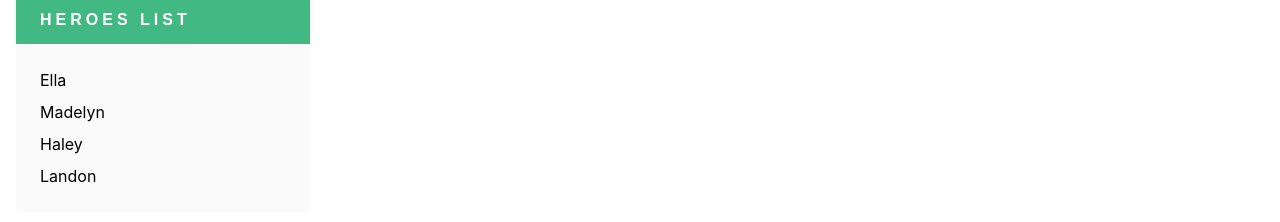
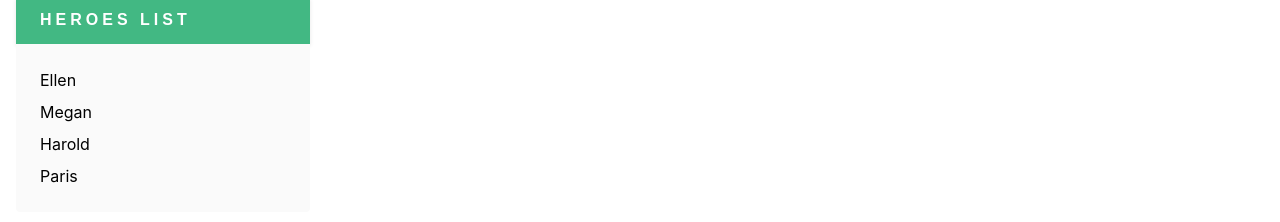
Before and after one commit to carloscorti/vue-heroes, a Vue app: page / in a window 1280 px wide. Shown: the part 126-348 px from the top of the page. Built offline with nearby package versions, Linux system fonts and the light colour scheme.

Commit message:
seeting capeMessage watching selecteHero.capeCounter

```diff
--- a/src/components/heroesList.vue
+++ b/src/components/heroesList.vue
@@ -8,7 +8,7 @@
         <header class="card-header">
           <p class="card-header-title">heroes list</p>
         </header>
-        <ul class="card-content is-hoverable">
+        <ul class="card-content is-hoverable" v-if="heroes.length > 0">
           <li v-for="hero in heroes" :key="hero.id">
             <a
               href="#"
@@ -70,6 +70,20 @@
                 v-model="selectedHero.description"
               />
             </div>
+            <div class="field" v-show="showMore">
+              <label class="label" for="capeCounter">Cape Counter</label>
+              <input
+                class="input"
+                id="capeCounter"
+                min="0"
+                type="number"
+                v-model="selectedHero.capeCounter"
+              />
+            </div>
+            <div class="field" v-show="showMore">
+              <label class="label" for="capeMessage">Cape Message</label>
+              <label class="input" name="capeMessage">{{ capeMessage }}</label>
+            </div>
           </div>
         </div>
       </div>
@@ -84,27 +98,31 @@
 const mockHeroes = [
   {
     id: 10,
-    firstName: 'Ella',
-    lastName: 'Papa',
+    firstName: 'Ellen',
+    lastName: 'Stone',
     description: 'fashionista',
+    capeCounter: 0,
   },
   {
     id: 20,
-    firstName: 'Madelyn',
-    lastName: 'Papa',
+    firstName: 'Megan',
+    lastName: 'Weiss',
     description: 'the cat whisperer',
+    capeCounter: 1,
   },
   {
     id: 30,
-    firstName: 'Haley',
-    lastName: 'Papa',
+    firstName: 'Harold',
+    lastName: 'Morgan',
     description: 'pen wielder',
+    capeCounter: 3,
   },
   {
     id: 40,
-    firstName: 'Landon',
-    lastName: 'Papa',
+    firstName: 'Paris',
+    lastName: 'Papper',
     description: 'arc trooper',
+    capeCounter: 4,
   },
 ];
 
@@ -116,6 +134,7 @@ export default {
       showMore: false,
       heroes: [],
       message: '',
+      capeMessage: '',
     };
   },
   created() {
@@ -129,6 +148,24 @@ export default {
   methods: {
     setSelectedHero(hero) {
       this.selectedHero = hero;
+    },
+
+    handleTheCapes(newValue) {
+      const value = parseInt(newValue, 10);
+      switch (value) {
+        case 0:
+          this.capeMessage = 'Where is my cape?';
+          break;
+        case 1:
+          this.capeMessage = 'One is all I need';
+          break;
+        case 2:
+          this.capeMessage = 'Always have a spare';
+          break;
+        default:
+          this.capeMessage = 'You can never have enough capes';
+          break;
+      }
     },
 
     async getHeroes() {
@@ -145,5 +182,14 @@ export default {
       this.showMore = false;
     },
   },
+  watch: {
+    'selectedHero.capeCounter': {
+      immediate: true,
+      handler(newValue, oldValue) {
+        console.log(`old values=${oldValue} -- new values=${newValue}`);
+        this.handleTheCapes(newValue);
+      },
+    },
+  },
 };
 </script>
```
